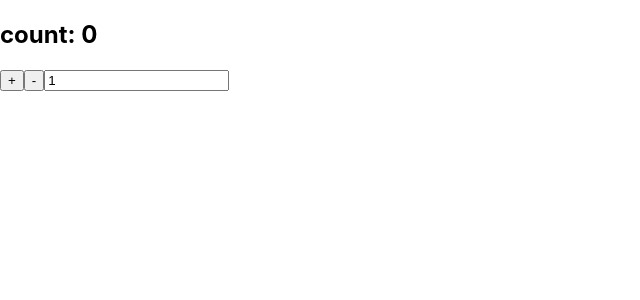
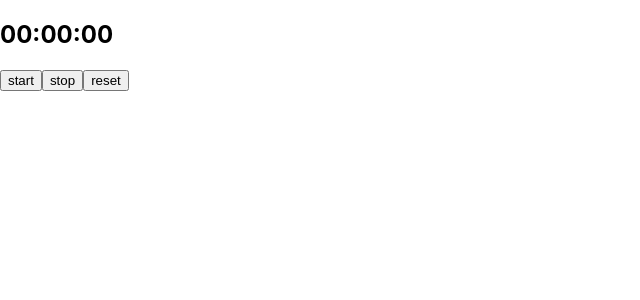
Before and after one commit to novolokova/react-18-01-23, a React (Create React App) app: page / in a window 1280 px wide. Shown: the top 300 px of the page, without its empty margins (0-640 px from the left). Built offline with nearby package versions, Linux system fonts and the light colour scheme.

Commit message:
Add FuncStopWatch - useEffect

```diff
--- a/src/App.js
+++ b/src/App.js
@@ -1,21 +1,32 @@
-import React from "react";
-// import LogInForm from "./components/form/LogInForm";
-import LearnHooks from './components/LearnHooks';
-
-
+import React, { useState } from "react";
+// import LearnHooks from "./components/LearnHooks";
+import FuncStopWatch from './components/FuncStopWatch/index';
+import { BrowserRouter, Routes, Route } from "react-router-dom";
+import { UserContext } from './contexts/index';
+import UserProfile from './components/UserProfile/index';
+import FuncHeader from './components/FuncHeader/index';
 
 function App() {
-
+  const [user, setUser] = useState({
+    id: 1,
+    name: "Brad Pitt",
+  });
   return (
-    <>
-      <LearnHooks />
-    </>
+    // <UserContext.Provider value={[user, setUser]}>
+    //   <BrowserRouter>
+    //   <FuncHeader>
+    //     <Routes>
+    //       <Route path="/" element={<UserProfile />} />
+    //     </Routes>
+    //     </FuncHeader>
+    //   </BrowserRouter>
+    // </UserContext.Provider>
+    <FuncStopWatch/>
   );
-}
+      }
 export default App;
 
 // gr3at@3wdsG
-
 
 
 
--- /dev/null
+++ b/src/components/FuncHeader/index.js
@@ -0,0 +1,11 @@
+import React from 'react';
+
+const FuncHeader = () => {
+    return (
+        <div>
+
+        </div>
+    );
+}
+
+export default FuncHeader;
--- /dev/null
+++ b/src/components/FuncStopWatch/index.js
@@ -0,0 +1,46 @@
+import React, { useState, useEffect } from "react";
+import { format, addSeconds } from "date-fns";
+
+const FuncStopWatch = () => {
+  const [time, setTime] = useState(new Date(0, 0, 0, 0, 0, 0, 0));
+  const [isRuning, setIsRuning] = useState(false);
+
+  const handlerStart = () => {
+    setIsRuning(true);
+  };
+
+  const handlerStop = () => {
+    setIsRuning(false);
+  };
+
+  const handlerReset = () => {
+    setTime(new Date(0, 0, 0, 0, 0, 0, 0));
+    setIsRuning(false);
+  };
+
+  useEffect(() => {
+    console.log('start useEffect isRuning-', isRuning)
+    if (isRuning===true) {
+      console.log('set interval isRuning-', isRuning)
+      const intervalId = setInterval(() => {
+        setTime((time) => addSeconds(time, 1));
+      }, 1000);
+      //clenear interval
+      return () => {
+        clearInterval(intervalId);
+        console.log('clear interval  isRuning-', isRuning)
+      };
+    }
+  }, [isRuning]);
+
+  return (
+    <section>
+      <h2>{format(time, "HH:mm:ss")}</h2>
+      <button onClick={handlerStart}>start</button>
+      <button onClick={handlerStop}>stop</button>
+      <button onClick={handlerReset}>reset</button>
+    </section>
+  );
+};
+
+export default FuncStopWatch;
--- a/src/components/LearnHooks/index.js
+++ b/src/components/LearnHooks/index.js
@@ -1,29 +1,31 @@
-import React,{useState} from "react";
 
 
+import React, { useState, useEffect } from "react";
+
 const LearnHooks = (props) => {
-    const [count, setCount] = useState(0);
-    const [step, setStep] = useState(1);
-    console.log(count);
+  const [count, setCount] = useState(0);
 
-    const handlerStep =
-        ({target:{value}})=>{setStep(Number(value))};
 
-  const handlerAdd = () => {
-    setCount(count+step);
-  };
-  const handlerSub = () => {
-    setCount(count-step);
-  };
+  useEffect(() => {
+    const handlerClick = () => {
+      setCount((prevCount) => prevCount + 1);
+      //setCount(count + 1); //- так не працює!!!
+    };
+    //add effect componentDidMount []
+    console.log("add effect");
+    document.body.addEventListener("click", handlerClick);
+    return () => {
+      //clean effect componentWillUnmount []
+      console.log("clean effect");
+      document.body.removeEventListener("click", handlerClick);
+    }; // eslint-disable-next-line
+  }, []);
+
   return (
     <div>
-      <h2>count: {count}</h2>
-      <button onClick={handlerAdd}>+</button>
-      <button onClick={handlerSub}>-</button>
-      <input type="number" value={step} onChange={handlerStep}/>
+      <p>count: {count}</p>
     </div>
   );
 };
 
-
 export default LearnHooks;
--- /dev/null
+++ b/src/components/UserProfile/index.js
@@ -0,0 +1,13 @@
+import React, {useContext} from 'react';
+import { UserContext } from '../../contexts';
+
+const UserProfile = () => {
+  const [user, setUser] = useContext(UserContext);
+  return (
+    <article>
+      <h2>{user.name}</h2>
+    </article>
+  );
+}
+
+export default UserProfile;
```
Also changed, not shown: src/components/LearnHooks/UseEffect/index.js (added, +47 -0 lines), src/components/LearnHooks/UseState/index.js (added, +28 -0 lines), src/components/WindowSizeHook/index.js (added, +31 -0 lines).
